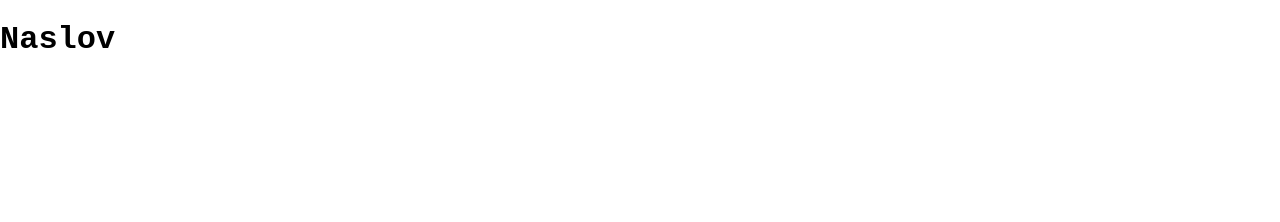
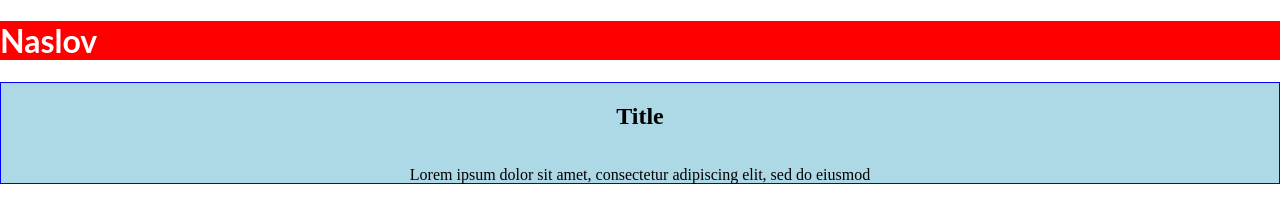
Before and after one commit to dalchek/openProject, a plain HTML site: page index.html in a window 1280 px wide. Drawn offline with Linux system fonts and the light colour scheme.

Commit message:
git is so nice tooo

```diff
--- a/main.js
+++ b/main.js
@@ -1,6 +1,16 @@
 const div = document.createElement("div");
 div.className = "test-container";
 div.classList.add("anotherclass");
-div.style.background = "red";
-div.classList.remove("anotherclass");
+div.style.background = "lightblue";
+div.style.height = "100px";
+div.style.border = "1px solid blue";
+document.body.appendChild(div);
+div.innerHTML = `<div class="card">
+                    <h2>Title</h2>
+                    <p>Lorem ipsum dolor sit amet,
+                    consectetur adipiscing elit, sed do eiusmod
+                </div>`;
 console.log(div.outerHTML);
+let conteiner = document.querySelector(".conteiner");
+conteiner.style.backgroundColor = "red";
+conteiner.style.color = "white";
--- a/style.css
+++ b/style.css
@@ -1,7 +1,12 @@
 body {
-    margin: 0;
-    padding: 0;
+  margin: 0;
+  padding: 0;
 }
 h1 {
-    font-family:'Courier New', Courier, monospace
+  font-family: lato;
 }
+.card {
+  display: flex;
+  flex-direction: column;
+  align-items: center;
+}
```
